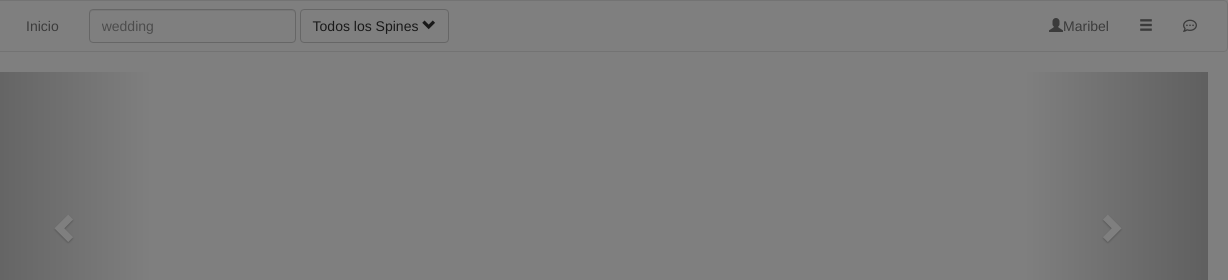
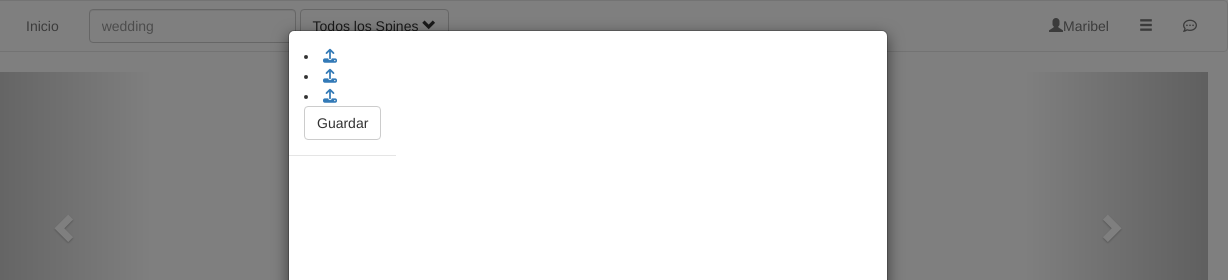
Before and after one commit to leaden/pinterest, a website: page index.html in a window 1280 px wide. Both pictures are taken after a click on the element 172 px from the left and 596 px from the top of the page. Shown: the top 280 px of the page, 52-1280 px from the left. Drawn offline with nearby package versions, Linux system fonts and the light colour scheme; files that its build step writes are made by us from their sources.

Commit message:
creando modal

```diff
--- a/assets/sass/_style.scss
+++ b/assets/sass/_style.scss
@@ -57,3 +57,10 @@ body{
     }
 }
 }
+
+.modal-content{
+  height:70vh;
+     .modal-header{
+      display:inline-block;
+     }
+}
--- a/index.html
+++ b/index.html
@@ -71,22 +71,18 @@
 	</div>
 </section>
   <!-- seccion modal -->
-<div class="modal">
-	<div class="modal fade" id="myModal">
-  <div class="modal-dialog" role="document">
-    <div class="modal-content">
-      <div class="modal-header">
-        <h5 class="modal-title">Modal title</h5>
-        <button type="button" class="close" data-dismiss="modal" aria-label="Close">
-          <span aria-hidden="true">&times;</span>
-        </button>
-      </div>
-      <div class="modal-body">
-        <p>Modal body text goes here.</p>
-      </div>
-    </div>
-  </div>
-</div>
+<div class="modal fade" id="myModal" role="dialog">
+	<div class="modal-dialog">
+		<div class="modal-content">
+			<div class="modal-header text-left">
+				<li><a href=""><span><i class="fa fa-upload" aria-hidden="true"></i></span></a></li>
+				<li><a href=""><span><i class="fa fa-upload" aria-hidden="true"></i></span></a></li>
+				<li><a href=""><span><i class="fa fa-upload" aria-hidden="true"></i></span></a></li>
+				<a href="#" class="btn btn-default">Guardar</a>
+
+			</div>
+		</div>
+	</div>
 </div>
 
 <!--<script src="http://ajax.googleapis.com/ajax/libs/jquery/2.1.1/jquery.min.js" type="text/javascript"></script>-->
```
Also changed, not shown: assets/js/main.js, dist/css/style.min.css, dist/js/script.js.
